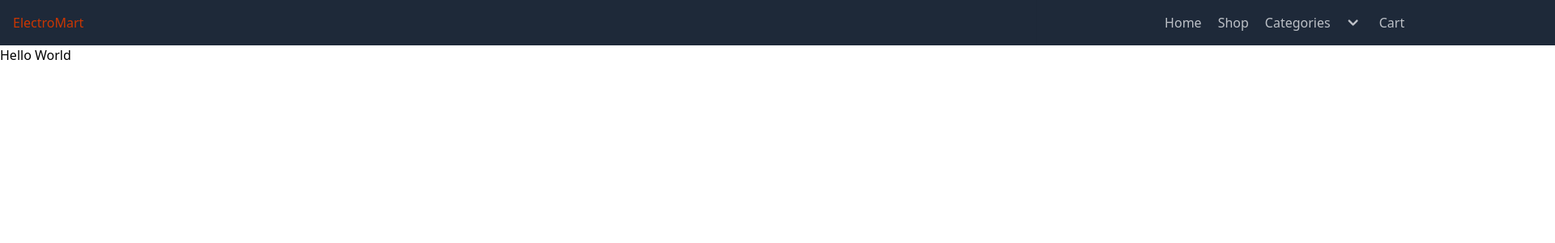
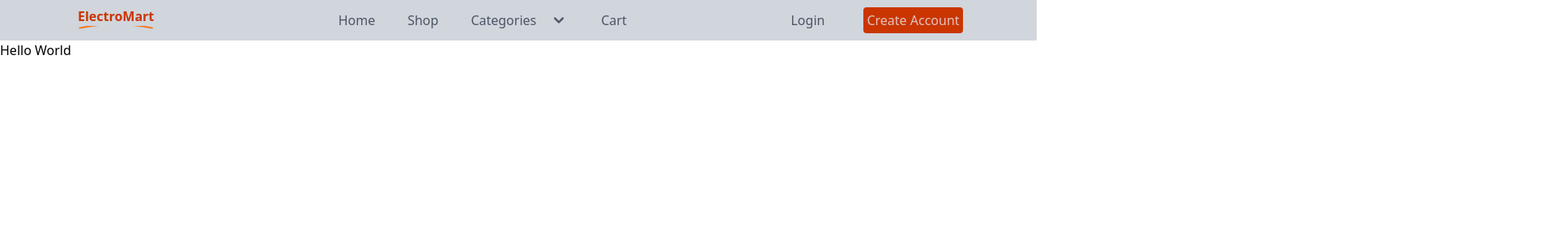
Before and after one commit to LeilahDev/ElectroMart, a React (Vite) app: page / in a window 1280 px wide. Shown: the top 300 px of the page at 81% size, 1920 px wide, since content can reach past the window. Built offline with nearby package versions, Linux system fonts and the light colour scheme; the HTML template or start-up script is replaced by a standard one.

Commit message:
Finalized NavBar

```diff
--- a/src/components/NavBar.jsx
+++ b/src/components/NavBar.jsx
@@ -31,9 +31,24 @@ function NavBar () {
     }
 
    return (
-       <div className="relative bg-gray-300 md:bg-gray-800 md:flex md:gap-12">
-            <div className="flex items-center justify-between p-3 sm:p-4">
-                 <p className="text-orange-700">ElectroMart</p>
+       <div className="relative bg-gray-300  md:flex md:gap-12 lg:gap-30">
+            <div className="flex items-center justify-between px-4 py-1 sm:p-2 lg:pl-24">
+                 <p className="relative text-orange-700 font-bold">
+                    ElectroMart
+                      <svg
+                            className="w-full"
+                            height="10"
+                            viewBox="0 0 200 20"
+                          >
+                            <path
+                            d="M5 5 Q100 -15 195 5"
+                            stroke="#f97316"
+                            strokeWidth="4"
+                            fill="none"
+                            strokeLinecap="round"
+                            />
+                        </svg>
+                </p>
 
                  <button onClick={toggle} className="md:hidden">
                     {isOpen ? <MdClose className="text-2xl"/> : <FaBars className="text-2xl"/>}
@@ -41,12 +56,14 @@ function NavBar () {
 
             </div>
 
-                    <div className={`absolute md:static px-4 py-8 sm:px-24 md:px-0 flex flex-col md:flex-row md:justify-around md:items-center md:py-3 gap-3 w-full bg-gray-800  text-gray-200/80
+                    <div className={`absolute md:static px-4 py-6 sm:px-24 md:px-0 flex flex-col md:flex-row
+                                     md:justify-around md:items-center md:py-0 gap-3 w-full bg-gray-800
+                                     md:bg-transparent text-gray-200/80 md:text-gray-600
                                       transform transition-transform duration-300
-                                     ${isOpen ? "translate-x-0" : "translate-x-full"}
+                                     ${isOpen ? "translate-x-0" : "translate-x-full"} md:translate-x-0
                                     `}>
 
-                    <ul className="flex flex-col md:flex-row md:justify-center md:items-center gap-2 md:gap-5 pl-2">
+                    <ul className="flex flex-col md:flex-row md:justify-center md:items-center gap-2 md:gap-10 pl-2">
                         <li className="flex items-center gap-4 sm:gap-8 border-b md:border-none border-gray-500/50 pb-2 md:pb-0">
                             <AiFillHome className="md:hidden"/>
                             <Link to="/">Home</Link>
@@ -66,16 +83,16 @@ function NavBar () {
                             </div>
 
                             <div className="ml-auto" onClick={showSubMenu}>
-                                {subMenu ? <HiChevronUp className="text-2xl"/> : <HiChevronDown className="text-2xl"/>}
+                                {subMenu ? <HiChevronUp className="text-2xl cursor-pointer"/> : <HiChevronDown className="text-2xl cursor-pointer"/>}
                             </div>
                         </div>
 
                      {subMenu &&
-                        <div className="flex flex-col gap-2 pl-12 py-4 md:absolute md:pl-2">
-                                    <Link className="border-b border-gray-400/40 w-3/4 text-center pb-1">Smartphones</Link>
-                                    <Link className="border-b border-gray-400/40 w-3/4 text-center pb-1">Laptops</Link>
-                                    <Link className="border-b border-gray-400/40 w-3/4 text-center pb-1">Headphones</Link>
-                                    <Link className="text-center w-3/4">Acessories</Link>
+                        <div className="flex flex-col gap-2 pl-12 py-4 md:absolute md:justify-center md:bg-gray-300 md:py-3 md:px-5 md:top-12">
+                                    <Link className="border-b border-gray-400/40 w-3/4 text-center pb-1 md:w-full">Smartphones</Link>
+                                    <Link className="border-b border-gray-400/40 w-3/4 text-center pb-1 md:w-full">Laptops</Link>
+                                    <Link className="border-b border-gray-400/40 w-3/4 text-center pb-1 md:w-full">Headphones</Link>
+                                    <Link className="text-center w-3/4 md:w-full">Acessories</Link>
                         </div>
                       }
 
@@ -88,12 +105,12 @@ function NavBar () {
 
                     </ul>
 
-                    <div className="flex flex-col gap-3 pl-2 md:gap-6 md:flex-row md:items-center md:justify-between">
+                    <div className="flex flex-col gap-3 pl-2 md:gap-6 lg:gap-12 md:flex-row md:items-center md:justify-between">
                          <Link className="flex items-center  gap-4 sm:gap-8 border-b md:border-none border-gray-500/50 pb-2 md:pb-0">
                          <HiOutlineUser className="md:hidden"/>
                            Login
                          </Link>
-                        <button className="bg-orange-700 rounded w-1/2 md:w-full mt-7 md:mt-0 self-center text-gray-200/80 p-1">Create Account</button>
+                        <button className="bg-orange-700 rounded w-1/2 md:w-full mt-7 md:mt-0 self-center text-gray-200/80 p-1 cursor-pointer">Create Account</button>
                     </div>
             </div>
 
```
